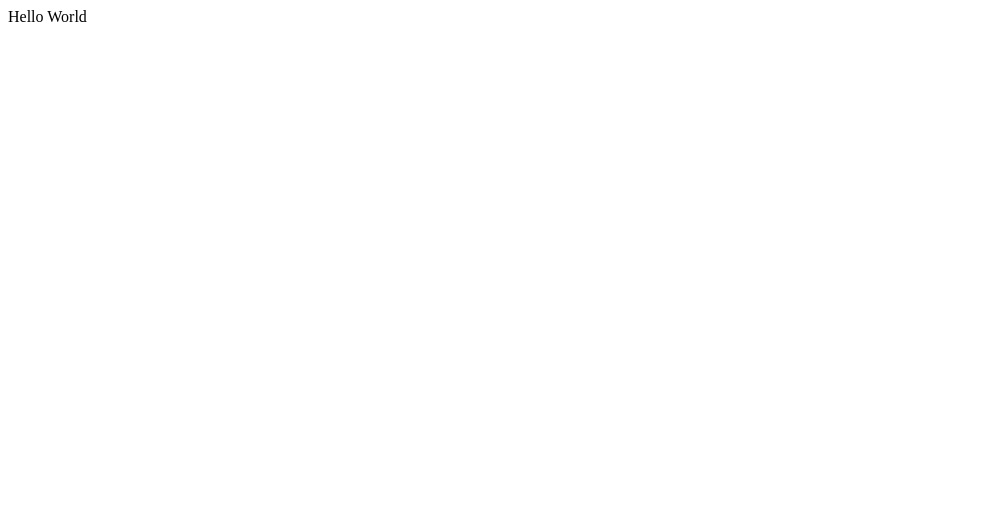
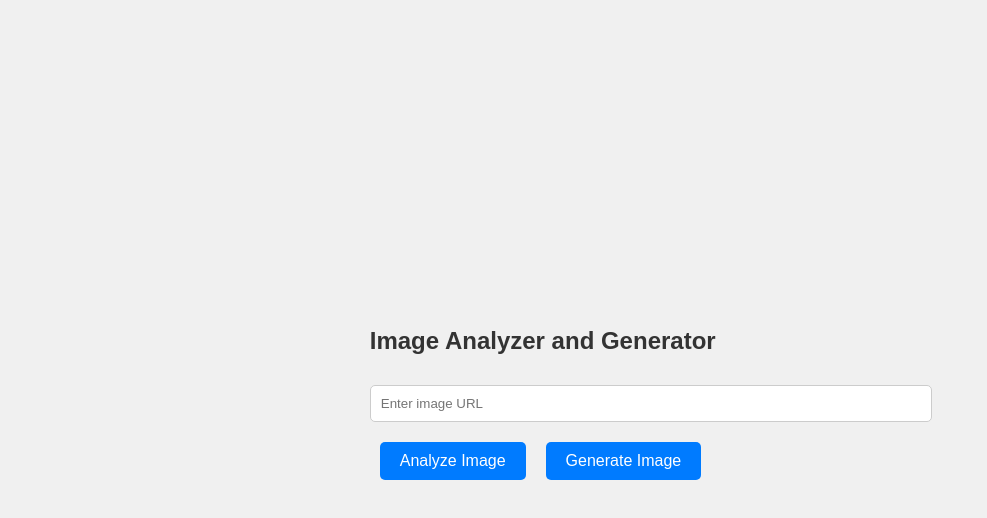
Before and after one commit to infinityroy/analyze-and-generate-images-with-Azure-AI, a React (Create React App) app: page / in a window 1280 px wide. Shown: the top 518 px of the page, without its empty margins (0-987 px from the left). Built offline with nearby package versions, Linux system fonts and the light colour scheme; the HTML template or start-up script is replaced by a standard one.

Commit message:
Created conection with Azure Image IA, Created post request

```diff
--- /dev/null
+++ b/src/App.css
@@ -0,0 +1,49 @@
+body {
+    font-family: Arial, sans-serif;
+    background-color: #f0f0f0;
+    margin: 0;
+    padding: 0;
+    display: flex;
+    flex-direction: column;
+    align-items: center;
+    justify-content: center;
+    height: 100vh;
+  }
+
+  .container {
+    text-align: center;
+    background-color: #fff;
+    padding: 20px;
+    border-radius: 5px;
+    box-shadow: 0 2px 4px rgba(0, 0, 0, 0.1);
+  }
+
+  h1 {
+    font-size: 24px;
+    margin-bottom: 20px;
+    color: #333;
+  }
+
+  input {
+    width: 100%;
+    padding: 10px;
+    border: 1px solid #ccc;
+    border-radius: 5px;
+    margin: 10px 0;
+  }
+
+  button {
+    padding: 10px 20px;
+    font-size: 16px;
+    border: none;
+    border-radius: 5px;
+    background-color: #007BFF;
+    color: #fff;
+    margin: 10px;
+    cursor: pointer;
+    transition: background-color 0.3s;
+  }
+
+  button:hover {
+    background-color: #0056b3;
+  }
--- a/src/App.js
+++ b/src/App.js
@@ -1,8 +1,55 @@
-import React from 'react';
+import React, { useState } from 'react';
+import './App.css';
+import analyzeImage from './AzureImageAnalysis'; // Reemplaza con la ruta correcta
+
+
 
 function App() {
-  const value = 'World';
-  return <div>Hello {value}</div>;
+  const [imageUrl, setImageUrl] = useState('');
+  const [analysisResult, setAnalysisResult] = useState(null);
+
+  const handleImageAnalysis = async () => {
+    try {
+      const result = await analyzeImage(imageUrl);
+      setAnalysisResult(result);
+    } catch (error) {
+      console.error(error);
+      setAnalysisResult(null);
+    }
+  };
+
+  const handleImageGeneration = () => {
+    // Implement image generation logic here
+  };
+
+  const DisplayResults = () => {
+    if (analysisResult) {
+      return (
+        <div>
+          <h2>Analysis Results:</h2>
+          <p>Image URL: {imageUrl}</p>
+          <pre>{JSON.stringify(analysisResult, null, 2)}</pre>
+        </div>
+      );
+    } else {
+      return null;
+    }
+  };
+
+  return (
+    <div>
+      <h1>Image Analyzer and Generator</h1>
+      <input
+        type="text"
+        value={imageUrl}
+        onChange={(e) => setImageUrl(e.target.value)}
+        placeholder="Enter image URL"
+      />
+      <button onClick={handleImageAnalysis}>Analyze Image</button>
+      <button onClick={handleImageGeneration}>Generate Image</button>
+      <DisplayResults /> {/* Mostrar los resultados de la llamada API */}
+    </div>
+  );
 }
 
 export default App;
--- /dev/null
+++ b/src/AzureImageAnalysis.js
@@ -0,0 +1,28 @@
+import axios from 'axios';
+
+const analyzeImage = async (imageUrl) => {
+  try {
+    const apiKey = '9a518b0cf51a465a9e72fea9c87b92f3'; // Reemplaza con tu clave de API de Azure
+    const endpoint = 'https://azurevisionai.cognitiveservices.azure.com/vision/v3.1/analyze/'; // Reemplaza con la URL de tu instancia
+
+    const params = {
+        visualFeatures: 'Description',
+        language: 'en',
+    };
+
+    const response = await axios.post(endpoint, { url: imageUrl }, {
+      params,
+      headers: {
+        'Ocp-Apim-Subscription-Key': apiKey,
+        'Content-Type': 'application/json',
+      },
+    });
+
+    return response.data;
+  } catch (error) {
+    console.error('Error al analizar la imagen:', error);
+    return null;
+  }
+};
+
+export default analyzeImage;
```
Also changed, not shown: package.json (+5 -2 lines), 1 other file (tests, documents, lock files or other folders).
